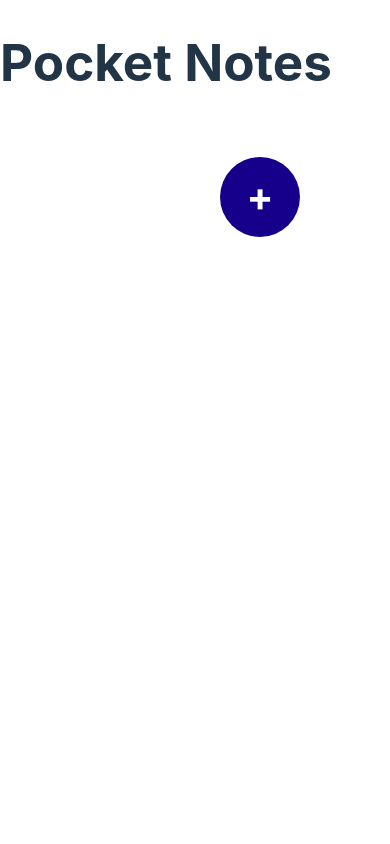
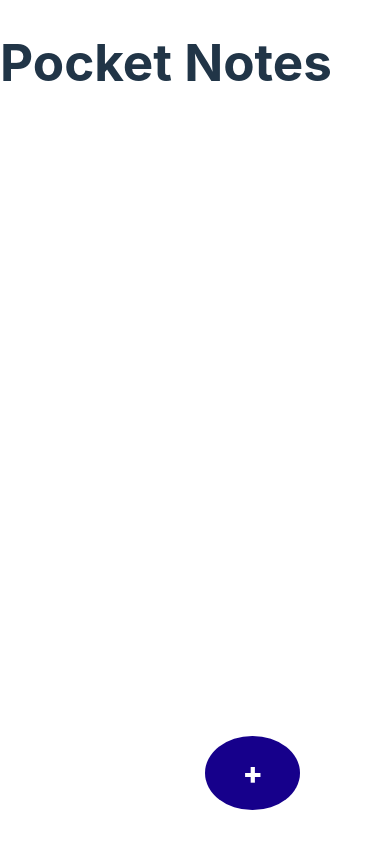
Before and after one commit to Anchala26/Pocket-Notes-App, a React (Vite) app: page / in a window 390 px wide. Built offline with nearby package versions, Linux system fonts and the light colour scheme.

Commit message:
responsive

```diff
--- a/src/components/MainPage/Mainpage.jsx
+++ b/src/components/MainPage/Mainpage.jsx
@@ -74,7 +74,7 @@ function Mainpage() {
                     className={styles.logo}
                     style={{ backgroundColor: group.color }}
                   >
-                    <span>{noteLogo(group.name).logo}</span>
+                    {noteLogo(group.name).logo}
                   </span>
                   {group.name}
                 </div>
@@ -82,7 +82,7 @@ function Mainpage() {
             </div>
           ))}
           <button className={styles.add_note_button} onClick={handleOpen}>
-            <h4 style={{ fontSize: "40px" }}>+</h4>
+            {/* <h4 style={{ fontSize: "40px" }}>+</h4> */}+
           </button>
         </div>
 
--- a/src/components/MainPage/Mainpage.module.css
+++ b/src/components/MainPage/Mainpage.module.css
@@ -39,21 +39,25 @@ body {
 .note_title_section {
   display: flex;
   flex-direction: column;
-  justify-content: space-between;
+  justify-content: flex-start;
 }
 .add_note_button {
   background-color: #16008b;
   border-radius: 50%;
   margin: 2rem;
-  height: 5rem;
-  width: 5rem;
-  position: sticky;
-  bottom: 10px;
+  /* height: 10vh; */
+  /* width: 3vw; */
+  /* height: 5rem; */
+  /* width: 5rem; */
+  position: fixed;
+  bottom: 2px;
   align-self: self-end;
   display: flex;
   justify-content: center;
   align-items: center;
   color: rgb(255, 255, 255);
+  font-weight: 800;
+  font-size: 30px;
 }
 
 .logo {
@@ -74,6 +78,7 @@ body {
   margin: 1rem;
   display: flex;
   align-items: center;
+
   font-weight: 600;
 }
 
```
